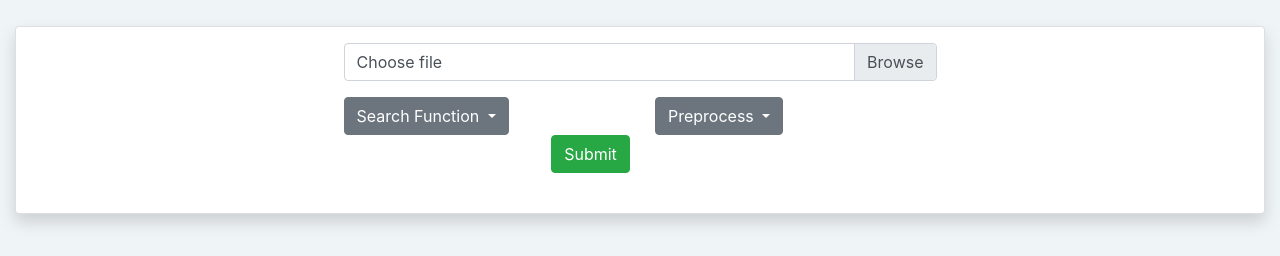
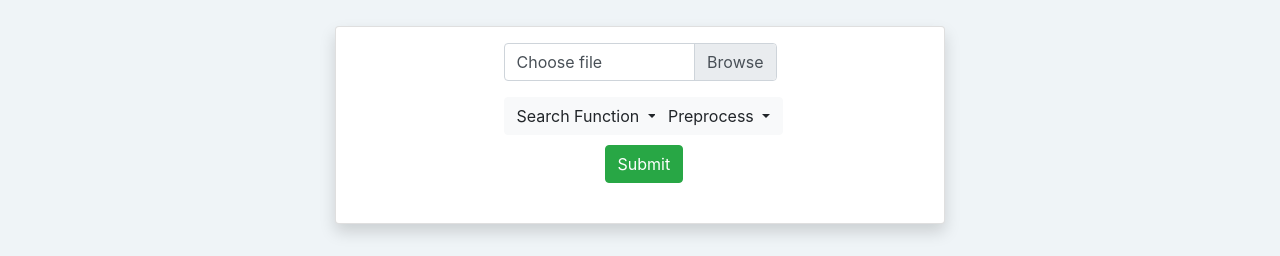
Before and after one commit to hasnainroopawalla/Image-Captioning-Scene-Descriptor, a Flask app: page / in a window 1280 px wide. Shown: the top 256 px of the page. Run offline with Flask 2, Linux system fonts and the light colour scheme; parts of the project's set-up code (start-up, migrations or seed data) failed here and were passed over; some libraries are stand-ins or nearby versions.

Commit message:
Javascript

```diff
--- a/Flickr8k/templates/index.html
+++ b/Flickr8k/templates/index.html
@@ -14,6 +14,9 @@
 
   <body style="background: #EFF4F7";>
     <div class="container-fluid" style="margin-top:2%;">
+      <div class="row">
+        <div class="col col-lg-3"></div>
+        <div class="col col-lg-6">
           <div class="card shadow p-3 mb-5 bg-white rounded">
           <div class="row">
             <div class="col-md-3"></div>
@@ -33,7 +36,7 @@
         <div class="col-lg-3">
           <div class="input-group">
             <div class="input-group-btn">
-              <button type="button" id="searchtype1" class="btn btn-secondary dropdown-toggle" data-toggle="dropdown" aria-haspopup="true" aria-expanded="false">
+              <button type="button" id="searchtype1" class="btn btn-light dropdown-toggle" data-toggle="dropdown" aria-haspopup="true" aria-expanded="false">
               Search Function
               </button>
               <div class="dropdown-menu" id="searchtype">
@@ -51,7 +54,7 @@
         <div class="col-lg-3">
           <div class="input-group">
             <div class="input-group-btn">
-              <button type="button" id="prepr1" class="btn btn-secondary dropdown-toggle" data-toggle="dropdown" aria-haspopup="true" aria-expanded="false">
+              <button type="button" id="prepr1" class="btn btn-light dropdown-toggle" data-toggle="dropdown" aria-haspopup="true" aria-expanded="false">
               Preprocess
               </button>
               <div class="dropdown-menu" id="prepr">
@@ -66,13 +69,17 @@
       </div>
       <!-- Preprocess -->
 
-      <div class="row">
+      <div class="row" style="margin-top: 10px;">
         <div class="col-lg-5"></div>
         <div class="col-lg-2">
           <button id=upload class="btn btn-success">Submit</button><br><br>
           </div>
           <div class="col-lg-5"></div>
         </div>
+
+        </div>
+      </div>
+      <div class="col col-lg-3"></div>
 
     </div>
 
```
Also changed, not shown: Flickr8k/static/images/input_img.jpg. Lines whose indentation alone changed are shown as unchanged.
